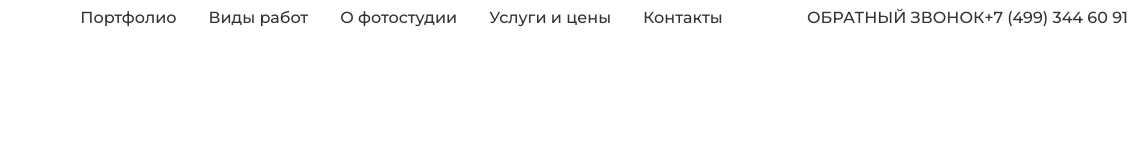
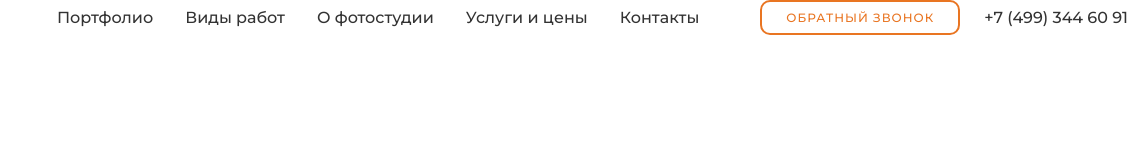
Before and after one commit to sergei00026/photostudio, a website built with webpack: page src/index.html in a window 1280 px wide. Shown: the full height of the page, 132-1280 px from the left. Built offline with nearby package versions, Linux system fonts and the light colour scheme; files whose address does not match are found by name.

Commit message:
fixed: header

```diff
--- a/src/scss/header.scss
+++ b/src/scss/header.scss
@@ -15,9 +15,19 @@
 	&__contacts {
 		align-items: center;
 		display: flex;
+		gap: 24px;
 	}
 	// .header__callback
 	&__callback {
+		color: $mainColorOrange;
+		font-weight: 500;
+		font-size: 12px;
+		line-height: math.div(15, 12);
+		letter-spacing: 1px;
+		text-transform: uppercase;
+		padding: 8px 24px;
+		border: 2px solid #e97522;
+		border-radius: 10px;
 	}
 	// .header__tel
 	&__tel {
```
